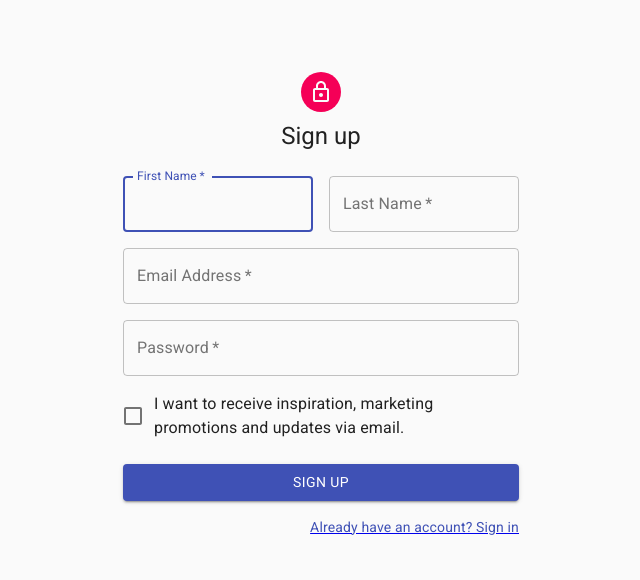
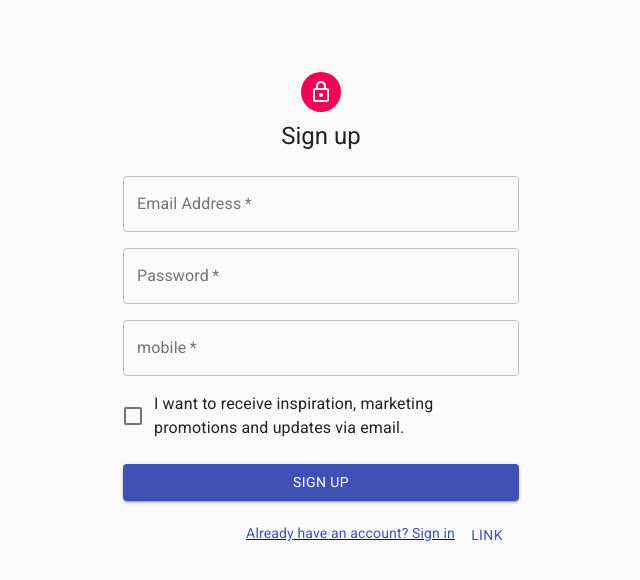
Before and after one commit to healthybee/healthybee-web, a React (Create React App) app: page /signup in a window 1280 px wide. Shown: the top 580 px of the page, without its empty margins (319-959 px from the left). Built offline with nearby package versions, Linux system fonts and the light colour scheme; what redux-immutable-state-invariant would draw is missing.

Commit message:
signup api integration

```diff
--- a/src/api/authApi.js
+++ b/src/api/authApi.js
@@ -12,3 +12,10 @@ export async function authenticateUser(user) {
     .then(handleResponse)
     .catch(handleError);
 }
+
+export async function registerUser(user) {
+  return axios
+    .post(`${BASE_URL}${API_URL.USERS}?access_token=${API_ACCESS_TOKEN}`, user)
+    .then(handleResponse)
+    .catch(handleError);
+}
--- a/src/components/common/skeleton/Skeleton.js
+++ b/src/components/common/skeleton/Skeleton.js
@@ -4,7 +4,9 @@ import { makeStyles } from '@material-ui/core/styles';
 
 const useStyles = makeStyles({
   root: {
-    width: 300,
+    width: '100%',
+    height: '90%',
+    padding: '20px',
   },
 });
 
--- a/src/components/dashboard/DashboardLayout.js
+++ b/src/components/dashboard/DashboardLayout.js
@@ -16,9 +16,12 @@ import Link from '@material-ui/core/Link';
 import MenuIcon from '@material-ui/icons/Menu';
 import ChevronLeftIcon from '@material-ui/icons/ChevronLeft';
 import NotificationsIcon from '@material-ui/icons/Notifications';
+import PersonIcon from '@material-ui/icons/Person';
+
 import { mainListItems, secondaryListItems } from './listItems';
 import { Route } from 'react-router-dom';
 import Skeleton from '../common/skeleton/Skeleton';
+import { useSelector } from 'react-redux';
 
 const Inventory = lazy(() => import('./inventory/Inventory'));
 const Customers = lazy(() => import('./customers/Customers'));
@@ -118,9 +121,19 @@ const useStyles = makeStyles((theme) => ({
   },
 }));
 
-export default function Dashboard() {
+function DashboardLayout() {
   const classes = useStyles();
   const [open, setOpen] = React.useState(true);
+
+  const UserProfile = () => {
+    const user = useSelector((state) => state.user);
+    return (
+      <IconButton color="inherit">
+        <h8>{user.name}</h8> <PersonIcon />
+      </IconButton>
+    );
+  };
+
   const handleDrawerOpen = () => {
     setOpen(true);
   };
@@ -157,11 +170,7 @@ export default function Dashboard() {
           >
             Dashboard
           </Typography>
-          <IconButton color="inherit">
-            <Badge badgeContent={4} color="secondary">
-              <NotificationsIcon />
-            </Badge>
-          </IconButton>
+          {UserProfile()}
         </Toolbar>
       </AppBar>
       <Drawer
@@ -199,3 +208,5 @@ export default function Dashboard() {
     </div>
   );
 }
+
+export default DashboardLayout;
--- a/src/components/signin/SignIn.js
+++ b/src/components/signin/SignIn.js
@@ -11,13 +11,13 @@ import Box from '@material-ui/core/Box';
 import Grid from '@material-ui/core/Grid';
 import LockOutlinedIcon from '@material-ui/icons/LockOutlined';
 import Typography from '@material-ui/core/Typography';
+import PropTypes from 'prop-types';
+import CircularProgress from '@material-ui/core/CircularProgress';
+import { authenticateUser } from '../../api/authApi';
+import { connect } from 'react-redux';
+import { loaduser } from '../../redux/actions/userActions';
 import { makeStyles } from '@material-ui/core/styles';
 import { NavLink } from 'react-router-dom';
-import { loaduser } from '../../redux/actions/userActions';
-import { connect } from 'react-redux';
-import PropTypes from 'prop-types';
-import { authenticateUser } from '../../api/authApi';
-import CircularProgress from '@material-ui/core/CircularProgress';
 
 function Copyright() {
   return (
@@ -73,11 +73,13 @@ function SignIn({ loaduser, history, ...props }) {
     event.preventDefault();
     const username = event.target.email.value,
       password = event.target.password.value;
+
     setLoading(true);
+
     authenticateUser({ username, password })
       .then((response) => {
         loaduser({ token: response.token, ...response.user });
-        history.push('/menu');
+        history.push('/dashboard');
         setLoading(false);
       })
       .catch((err) => {
--- a/src/components/signup/SignUp.js
+++ b/src/components/signup/SignUp.js
@@ -1,4 +1,4 @@
-import React from 'react';
+import React, { useState } from 'react';
 import Avatar from '@material-ui/core/Avatar';
 import Button from '@material-ui/core/Button';
 import CssBaseline from '@material-ui/core/CssBaseline';
@@ -11,7 +11,12 @@ import LockOutlinedIcon from '@material-ui/icons/LockOutlined';
 import Typography from '@material-ui/core/Typography';
 import { makeStyles } from '@material-ui/core/styles';
 import Container from '@material-ui/core/Container';
+import CircularProgress from '@material-ui/core/CircularProgress';
 import { NavLink } from 'react-router-dom';
+import { registerUser } from '../../api/authApi';
+import { loaduser } from '../../redux/actions/userActions';
+import { connect } from 'react-redux';
+import PropTypes from 'prop-types';
 
 const useStyles = makeStyles((theme) => ({
   paper: {
@@ -33,8 +38,33 @@ const useStyles = makeStyles((theme) => ({
   },
 }));
 
-export default function SignUp() {
+function SignUp({ loaduser, history, ...props }) {
   const classes = useStyles();
+  const [loading, setLoading] = useState(false);
+
+  function handleSubmit(event) {
+    event.preventDefault();
+    const user = {};
+
+    user.email = event.target.email.value || '';
+    user.password = event.target.password.value || '';
+    user.mobile = event.target.mobile.value || '';
+
+    setLoading(true);
+
+    registerUser(user)
+      .then((response) => {
+        loaduser({ ...response });
+        console.log(response, 'registered');
+        history.push('/dashboard');
+        setLoading(false);
+      })
+      .catch((err) => {
+        setLoading(false);
+        alert('wrong username or password');
+        console.log(err);
+      });
+  }
 
   return (
     <Container component="main" maxWidth="xs">
@@ -46,31 +76,8 @@ export default function SignUp() {
         <Typography component="h1" variant="h5">
           Sign up
         </Typography>
-        <form className={classes.form} noValidate>
+        <form className={classes.form} onSubmit={handleSubmit} noValidate>
           <Grid container spacing={2}>
-            <Grid item xs={12} sm={6}>
-              <TextField
-                autoComplete="fname"
-                name="firstName"
-                variant="outlined"
-                required
-                fullWidth
-                id="firstName"
-                label="First Name"
-                autoFocus
-              />
-            </Grid>
-            <Grid item xs={12} sm={6}>
-              <TextField
-                variant="outlined"
-                required
-                fullWidth
-                id="lastName"
-                label="Last Name"
-                name="lastName"
-                autoComplete="lname"
-              />
-            </Grid>
             <Grid item xs={12}>
               <TextField
                 variant="outlined"
@@ -95,6 +102,18 @@ export default function SignUp() {
               />
             </Grid>
             <Grid item xs={12}>
+              <TextField
+                variant="outlined"
+                required
+                fullWidth
+                name="mobile"
+                label="mobile"
+                type="mobile"
+                id="mobile"
+                autoComplete="mobile"
+              />
+            </Grid>
+            <Grid item xs={12}>
               <FormControlLabel
                 control={<Checkbox value="allowExtraEmails" color="primary" />}
                 label="I want to receive inspiration, marketing promotions and updates via email."
@@ -106,16 +125,23 @@ export default function SignUp() {
             fullWidth
             variant="contained"
             color="primary"
+            disabled={loading}
             className={classes.submit}
           >
             Sign Up
           </Button>
+          {loading && (
+            <CircularProgress size={24} className={classes.buttonProgress} />
+          )}
           <Grid container justify="flex-end">
             <Grid item>
               <NavLink to="/signin">
                 <Link href="#" variant="body2">
                   Already have an account? Sign in
                 </Link>
+                <Button href="#text-buttons" color="primary">
+                  Link
+                </Button>
               </NavLink>
             </Grid>
           </Grid>
@@ -124,3 +150,20 @@ export default function SignUp() {
     </Container>
   );
 }
+
+SignUp.propTypes = {
+  loaduser: PropTypes.func.isRequired,
+  history: PropTypes.object.isRequired,
+};
+
+function mapStateToProps(state, ownProps) {
+  return {
+    user: state.user,
+  };
+}
+
+const mapDispatchToProps = {
+  loaduser,
+};
+
+export default connect(mapStateToProps, mapDispatchToProps)(SignUp);
--- a/src/config/constants.js
+++ b/src/config/constants.js
@@ -1,5 +1,6 @@
 export const API_URL = {
   AUTH: '/auth',
+  USERS: '/users',
 };
 
 export const BASE_URL = 'https://healthybee-mob-api.herokuapp.com';
```
